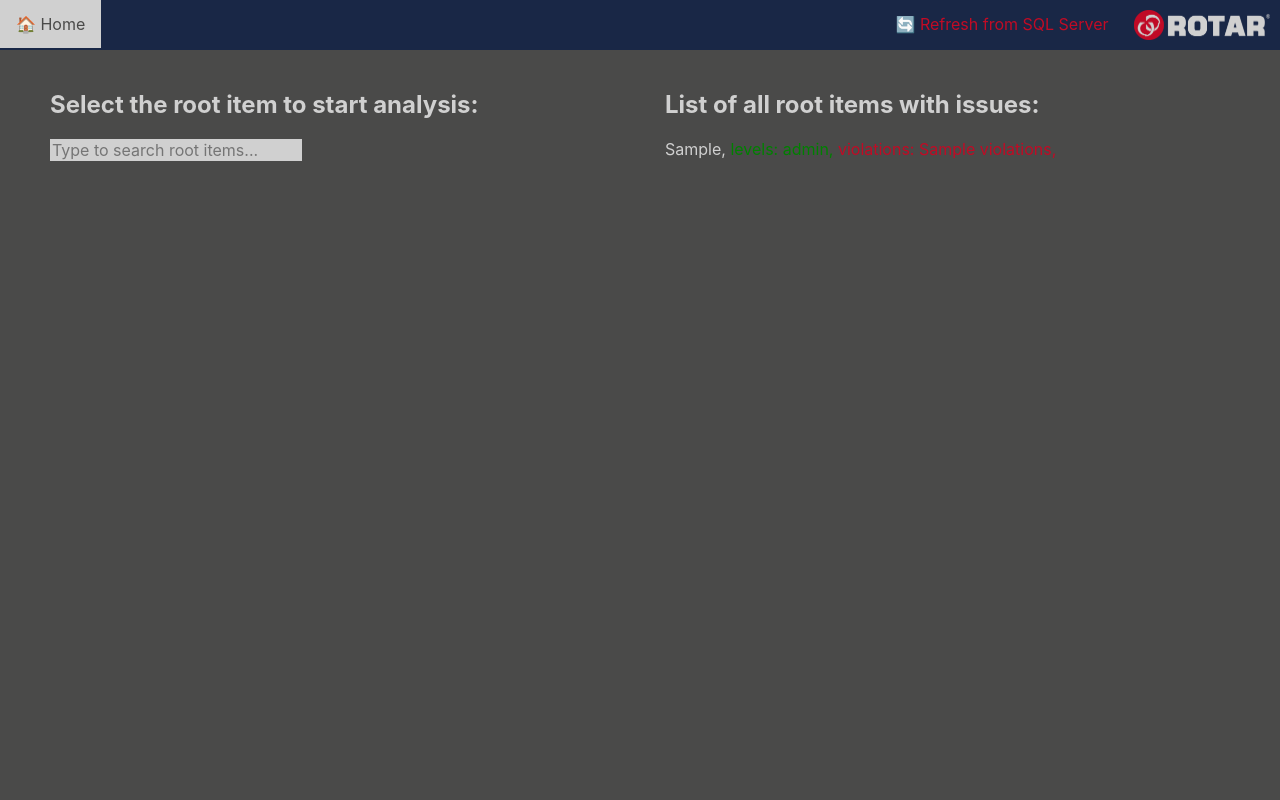
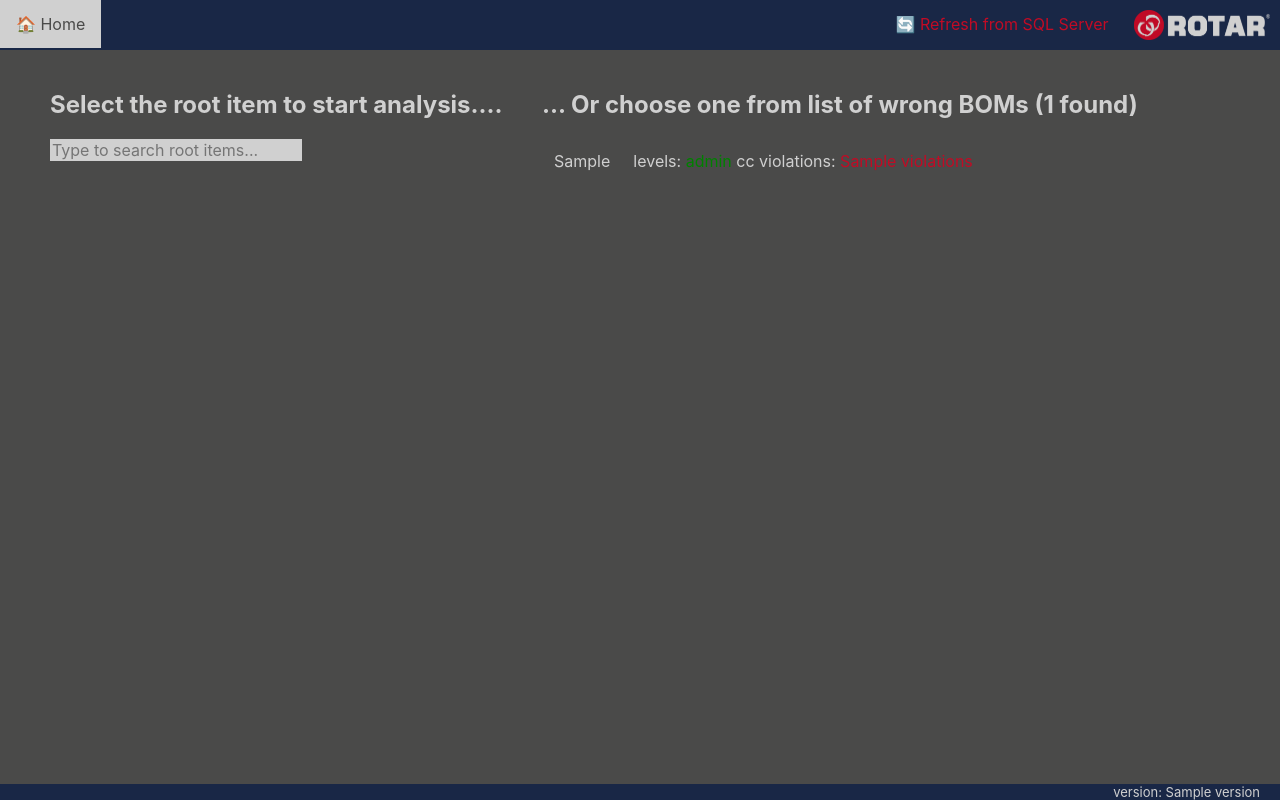
Before and after one commit to rybacki78/rotar-bomchecker, a Flask app: template templates/index.html in a window 1280 px wide. Run offline with Flask 3, Linux system fonts and the light colour scheme; the template is opened without the code that fills it: most values are stand-ins (such as "Sample title", 1, 10 or a date in 2020); some web fonts are replaced.

Commit message:
version 0.1

```diff
--- a/requirements.txt
+++ b/requirements.txt
@@ -1,7 +1,7 @@
 python-dotenv~=1.1.1
 pyodbc~=5.2.0
 pandas~=2.3.0
-pandas-stubs~=2.2.3.250527
 numpy~=2.3.1
 SQLAlchemy~=2.0.41
 Flask~=3.1.1
+gunicorn~=23.0.0
--- a/static/css/style.css
+++ b/static/css/style.css
@@ -7,11 +7,8 @@ body {
   margin: 0;
 }
 
-input {
-  font-size: medium;
-  background-color: #d0d0d0;
-  color: #4a4a49;
-  border: none;
+html {
+  scrollbar-color: #d0d0d0 #4a4a49;
 }
 
 .navbar {
@@ -93,7 +90,11 @@ input {
 .bom-tree {
   margin-top: 10px;
   margin-left: 10px;
+  margin-right: 10px;
   flex: 50%;
+  max-height: 80vh;
+  overflow-y: auto;
+  font-size: medium;
 }
 
 .issues-view {
@@ -116,10 +117,66 @@ input {
 .select-column {
   margin-top: 10px;
   margin-left: 10px;
-  flex: 50%;
+  flex: 40%;
 }
 
+.select-column input {
+  font-size: medium;
+  background-color: #d0d0d0;
+  color: #4a4a49;
+  border: none;
+}
 .warnings-column {
   margin-top: 10px;
-  flex: 50%;
+  flex: 60%;
 }
+
+.issues-container {
+  max-height: 80vh;
+  overflow-y: auto;
+}
+
+.issue-item {
+  display: flex;
+  justify-content: space-between;
+  align-items: center;
+  background-color: transparent;
+  padding: 12px;
+  margin-bottom: 3px;
+  border-radius: 5px;
+  border: none;
+  width: 60%;
+  text-align: left;
+  cursor: pointer;
+  transition: background-color 0.3s;
+  font-size: medium;
+}
+
+.issue-item:hover {
+  background-color: #192746;
+  transform: translateX(2px);
+}
+
+.issue-item * {
+  background-color: transparent;
+}
+
+.issue-item:focus {
+  outline: none;
+}
+
+.bottom-bar {
+  overflow: hidden;
+  background-color: #192746;
+  position: fixed;
+  bottom: 0;
+  width: 100%;
+  text-align: right;
+  font-size: small;
+}
+
+
+.bottom-bar span {
+  background-color: #192746;
+  margin-right: 20px;
+}
--- a/templates/index.html
+++ b/templates/index.html
@@ -30,7 +30,7 @@
     <div class="main">
       <div class="row">
         <div class="select-column">
-          <h2>Select the root item to start analysis:</h2>
+          <h2>Select the root item to start analysis....</h2>
           <form method="POST" autocomplete="off">
             <input
               type="text"
@@ -51,25 +51,44 @@
           </form>
         </div>
         <div class="warnings-column">
-          <h2>List of all root items with issues:</h2>
-          {% for bom in problematic_boms %}
-          <div>
-            {{ bom.root_item }}, {% if bom.max_level > 7 %}
-            <span class="warn"> levels: {{ bom.max_level }}, </span>
-            {% else %}
-            <span class="good"> levels: {{ bom.max_level }}, </span>
-            {% endif %} {% if bom.violations != 7 %}
-            <span class="warn"> violations: {{ bom.violations }}, </span>
-            {% else %}
-            <span class="good"> violations: {{ bom.violations }}, </span>
-            {% endif %}
+          <h2>
+            ... Or choose one from list of wrong BOMs ({{
+            problematic_boms|length }} found)
+          </h2>
+          <div class="issues-container">
+            {% for bom in problematic_boms %}
+            <form method="POST" style="margin: 0">
+              <input type="hidden" name="root" value="{{ bom.root_item }}" />
+              <button type="submit" class="issue-item">
+                <span>{{ bom.root_item }}</span>
+                <div class="issue-details">
+                  <div class="issue-metric">
+                    <span>levels:</span>
+                    <span
+                      class="{% if bom.max_level > 7 %}warn{% else %}good{% endif %}"
+                    >
+                      {{ bom.max_level }}
+                    </span>
+
+                    <span>cc violations:</span>
+                    <span
+                      class="{% if bom.violations != 0 %}warn{% else %}good{% endif %}"
+                    >
+                      {{ bom.violations }}
+                    </span>
+                  </div>
+                </div>
+              </button>
+            </form>
+            {% endfor %}
           </div>
-
-          {% endfor %}
         </div>
       </div>
     </div>
     {% endblock %}
+    <div class="bottom-bar">
+        <span>version: {{ version }}</span>
+    </div>
     <script
       type="text/javascript"
       src="{{ url_for('static', filename='js/index.js')}}"
```
Also changed, not shown: views.py (+6 -1 lines), 3 other files.
